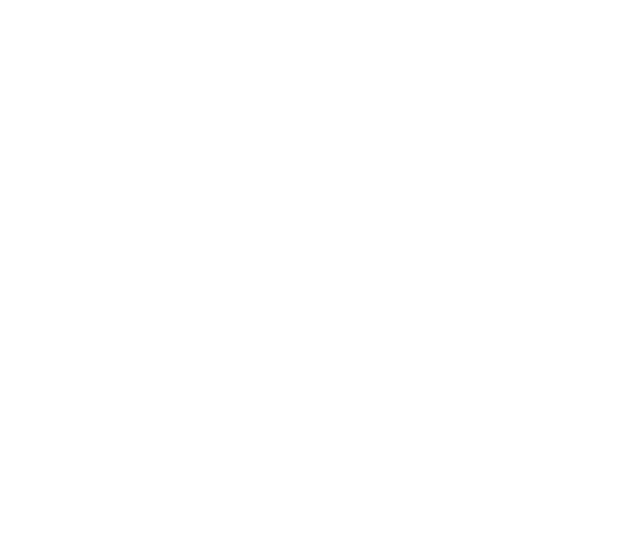
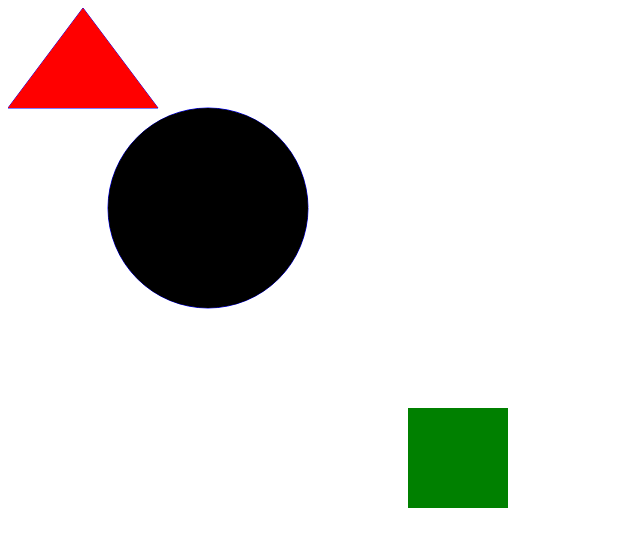
Before and after one commit to nthevenon/Personal-Blog, a plain HTML site: page Index.html in a window 1280 px wide. Shown: the whole page, without its empty margins (0-640 px from the left). Drawn offline with Linux system fonts and the light colour scheme.

Commit message:
Hello Nicolas

```diff
--- a/Index.html
+++ b/Index.html
@@ -1,9 +1,40 @@
 <!DOCTYPE html>
-<html>
+<html lang="en">
 <head>
-	<title></title>
+	<meta charset="UTF-8">
+	<title>Scenery</title>
+	<canvas id="myCanvas" width="800" height="500"></canvas>
+	<link rel="stylesheet" type="text/css" href="Stylesheet.css">
+	<script>
+		function draw() {
+			var c = document.getElementById("myCanvas");
+			var ctx = c.getContext("2d");
+
+			//Triangle
+			ctx.beginPath();
+			ctx.strokeStyle = "blue";
+			ctx.moveTo(75, 0);
+			ctx.lineTo(0, 100);
+			ctx.lineTo(150, 100);
+			ctx.closePath();
+			ctx.stroke();
+			ctx.fillStyle = "red";
+			ctx.fill();
+
+			//Circle
+			ctx.beginPath();
+			ctx.arc(200, 200, 100, 0, 6.28);
+			ctx.stroke();
+			ctx.fillStyle = "black";
+			ctx.fill();
+
+			//Rectangle
+			ctx.fillStyle = "green";
+			ctx.fillRect(400, 400, 100, 100) //x , y, L, W
+		}
+	</script>
 </head>
-<body>
+<body onLoad="draw()">
 
 </body>
 </html>
```
